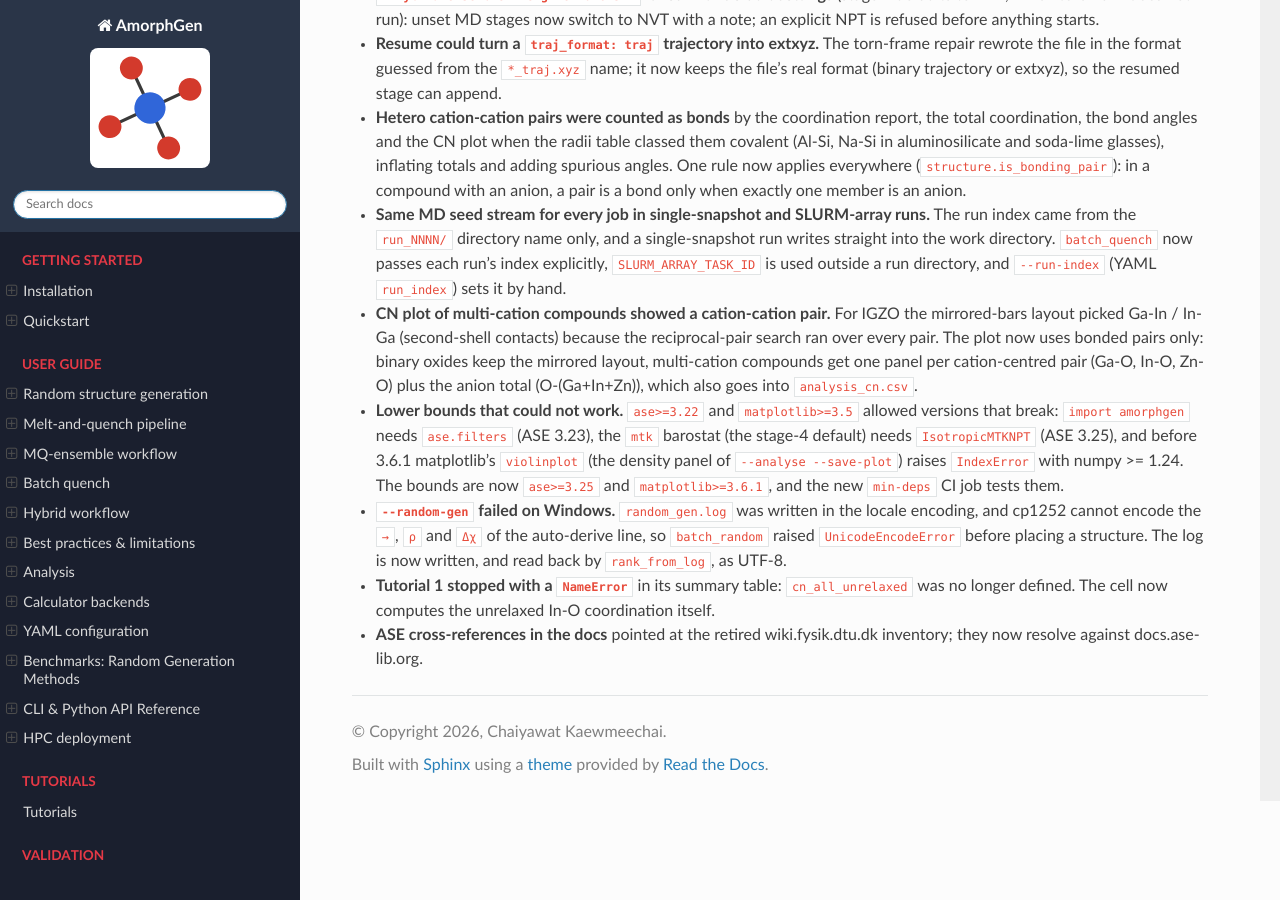
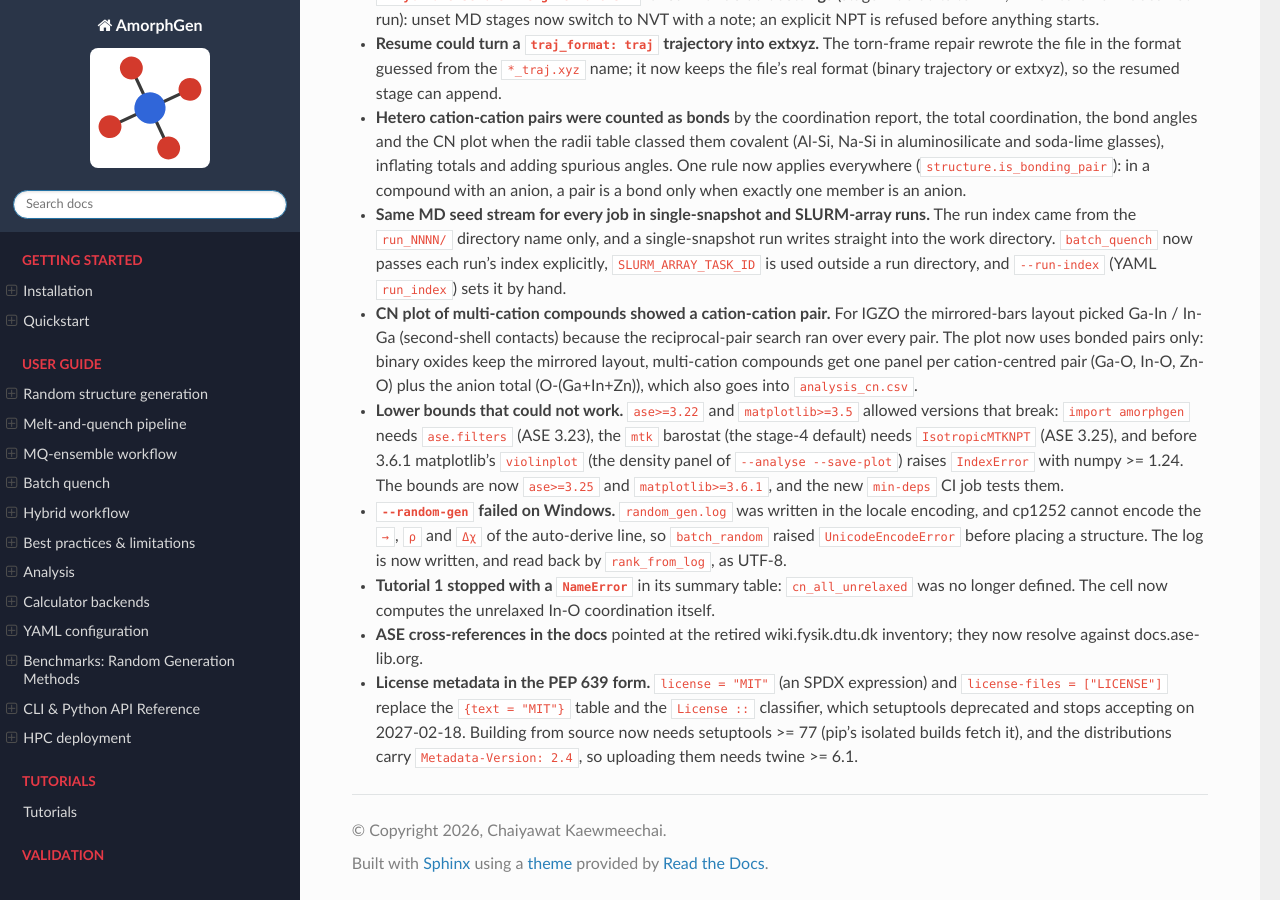
Before and after one commit to SMTG-Bham/AmorphGen, a Sphinx documentation site: the page built from docs/changelog.md, in a window 1280 px wide and 900 px high, scrolled down 9731 px. Built offline with Sphinx 7.4.7 and the Read the Docs theme 3.1.0, drawn with Linux system fonts in a browser that asks for light colours.

Commit message:
Modernise pyproject license metadata  #6

```diff
--- a/docs/changelog.md
+++ b/docs/changelog.md
@@ -413,3 +413,8 @@
   no longer defined. The cell now computes the unrelaxed In-O coordination itself.
 - **ASE cross-references in the docs** pointed at the retired wiki.fysik.dtu.dk
   inventory; they now resolve against docs.ase-lib.org.
+- **License metadata in the PEP 639 form.** `license = "MIT"` (an SPDX expression) and
+  `license-files = ["LICENSE"]` replace the `{text = "MIT"}` table and the `License ::`
+  classifier, which setuptools deprecated and stops accepting on 2027-02-18. Building
+  from source now needs setuptools >= 77 (pip's isolated builds fetch it), and the
+  distributions carry `Metadata-Version: 2.4`, so uploading them needs twine >= 6.1.
```
Also changed, not shown: pyproject.toml (+5 -3 lines), 1 other file.
